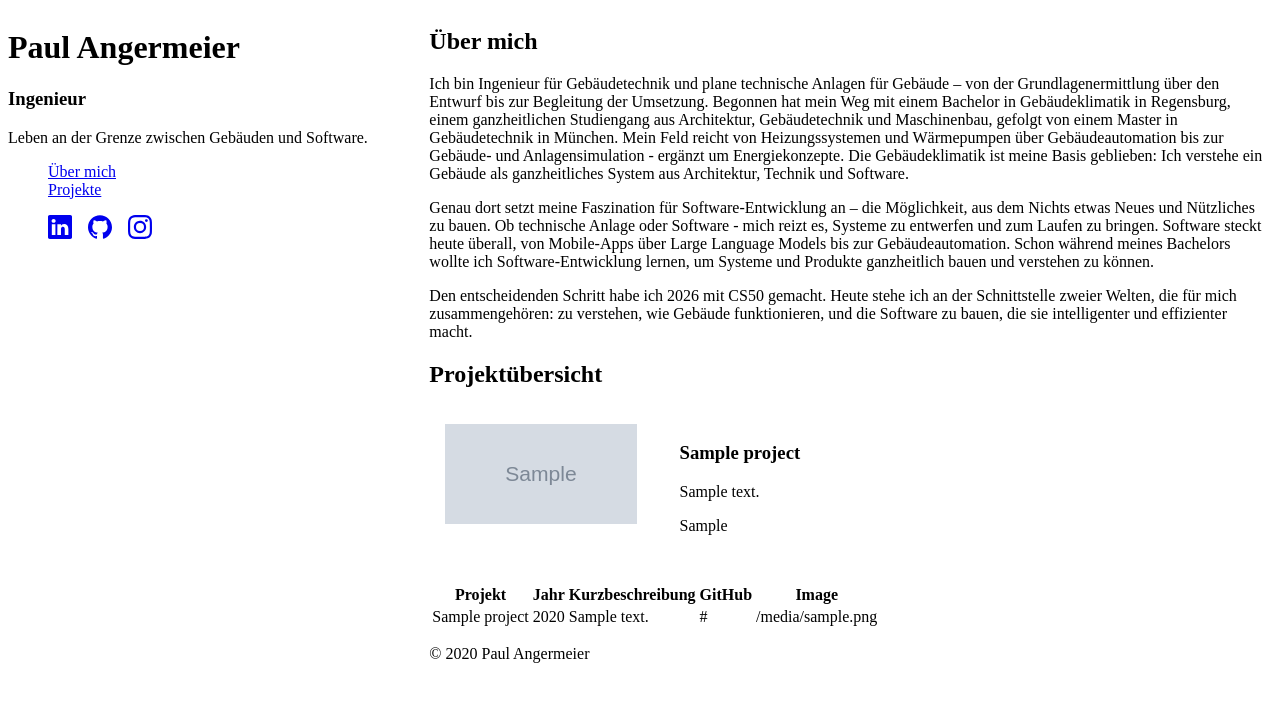
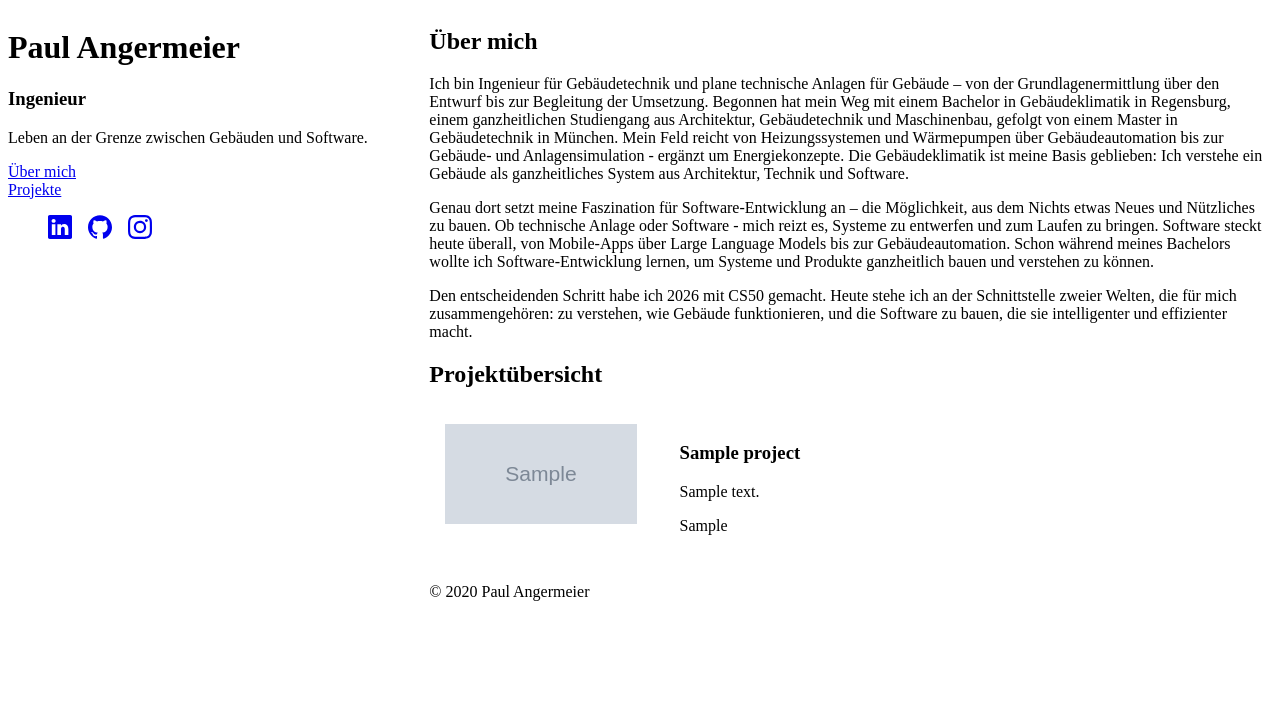
Before and after one commit to paulangermeier/portfolio, a Flask app: template templates/index.html in a window 1280 px wide. Shown: the top 702 px of the page. Run offline with Flask 3, Linux system fonts and the light colour scheme; the template is opened without the code that fills it: most values are stand-ins (such as "Sample title", 1, 10 or a date in 2020); grey boxes marked "Sample" are stand-in pictures.

Commit message:
Small fixes

```diff
--- a/app.py
+++ b/app.py
@@ -37,6 +37,4 @@ def index():
         "SELECT * FROM projects WHERE featured = 1"
     ).fetchall()
 
-    print(rel_projects[0]["title"])
-
     return render_template("index.html", current_year=current_year, rel_projects=rel_projects)
--- a/static/style.css
+++ b/static/style.css
@@ -16,6 +16,7 @@
 
 .nav-bar {
     list-style: none;
+    padding: 0;
 }
 
 .page-grid {
--- a/templates/index.html
+++ b/templates/index.html
@@ -102,26 +102,6 @@ Paul Angermeier
                     {% endfor %}
                 </ul>
             </div>
-
-
-            <table>
-                <tr>
-                    <th>Projekt</th>
-                    <th>Jahr</th>
-                    <th>Kurzbeschreibung</th>
-                    <th>GitHub</th>
-                    <th>Image</th>
-                </tr>
-                {% for project in rel_projects %}
-                <tr>
-                    <td>{{ project["title"] }}</td>
-                    <td>{{ project["year"] }}</td>
-                    <td>{{ project["short_description"] }}</td>
-                    <td>{{ project["github_url"] }}</td>
-                    <td>{{ project["image_path"] }}</td>
-                </tr>
-                {% endfor %}
-            </table>
         </section>
         <footer>
             <p>&copy; {{ current_year }} Paul Angermeier</p>
```
